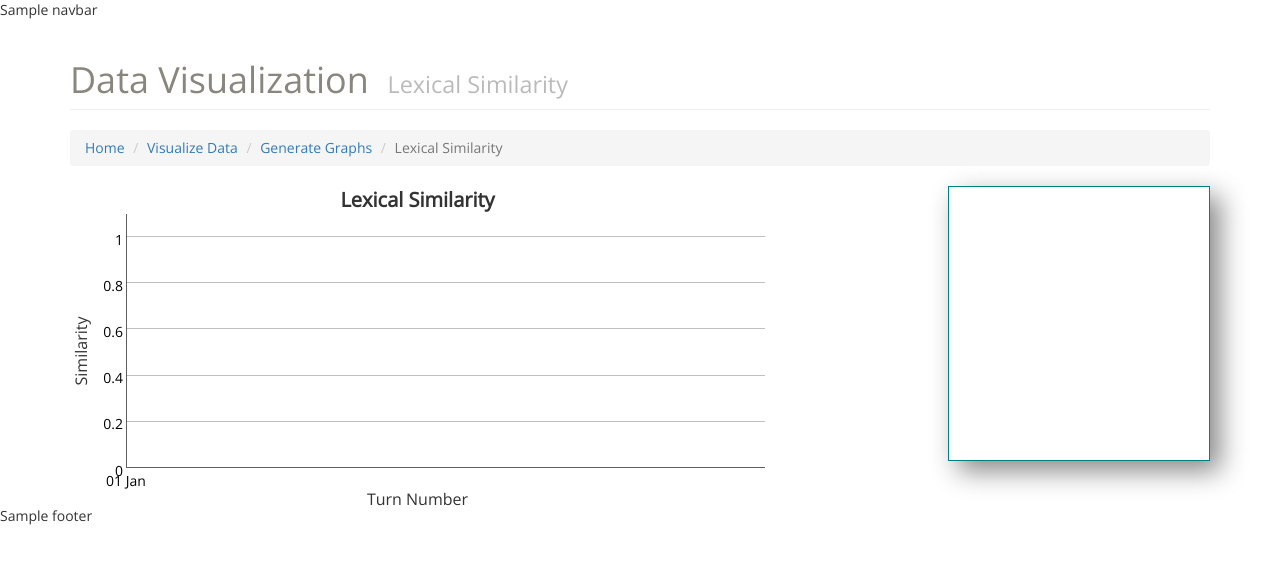
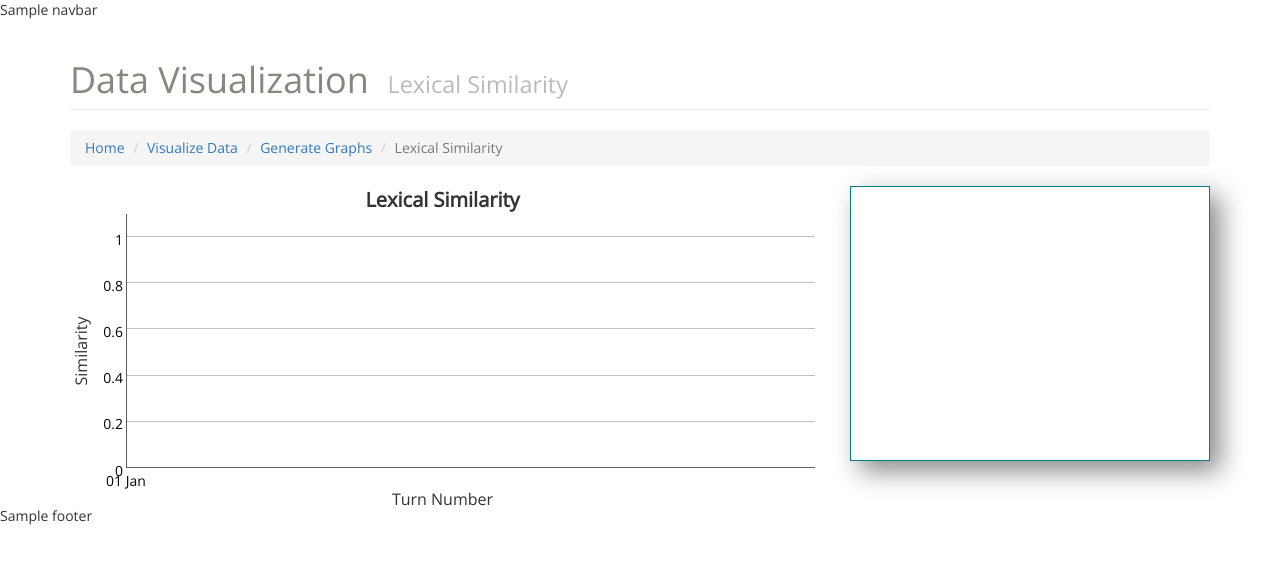
Before and after one commit to CollabLab/lexical-similarity, a Flask app: template templates/generated-graph.html in a window 1280 px wide. Shown: the top 564 px of the page. Run offline with Flask 2, Linux system fonts and the light colour scheme; the template is opened without the code that fills it: most values are stand-ins (such as "Sample title", 1, 10 or a date in 2020); some libraries are stand-ins or nearby versions.

Commit message:
fixed graph width

```diff
--- a/templates/generated-graph.html
+++ b/templates/generated-graph.html
@@ -25,10 +25,10 @@
             </div>
         </div>
         <div class="row">
-            <div class="col-md-9">
-                <div id="graphdiv" style="width:700px;"></div>
+            <div class="col-md-8">
+                <div id="graphdiv" style="width: 100%"></div>
             </div>
-            <div class="col-md-3">
+            <div class="col-md-4">
                 <div id= "annotation">
                 </div>
             </div>
--- a/templates/visualize.html
+++ b/templates/visualize.html
@@ -46,11 +46,11 @@
     	    </div>
     	</div>
     	<div class="row">
-    	    <div class="col-md-9">
-    	    	<div id="graph" style="width:700px;"></div>
+    	    <div class="col-md-8">
+    	    	<div id="graph" style="width: 100%"></div>
     	        <p>Explanation</p>
     	    </div>
-            <div class="col-md-3">
+            <div class="col-md-4">
                 <div id="annotation">
                 </div>
             </div>
```
